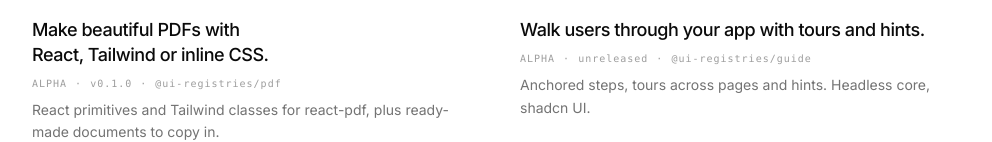
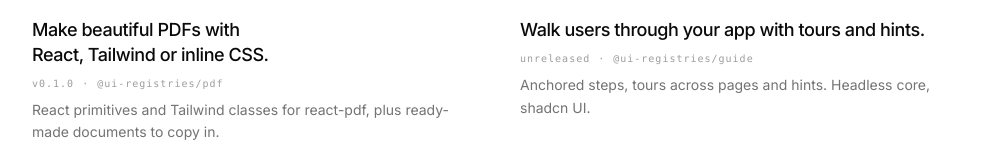
Before and after one commit to QuentinFrc/ui-registry.com, a Next.js app in the folder apps/web/: page / in a window 1280 px wide. Shown: the part 615-757 px from the top of the page, without its empty margins (140-1132 px from the left). Built offline with nearby package versions, Linux system fonts and the light colour scheme.

Commit message:
Home: drop the status from pattern cards

```diff
--- a/apps/web/src/components/patterns/pattern-card.tsx
+++ b/apps/web/src/components/patterns/pattern-card.tsx
@@ -45,8 +45,6 @@ export function PatternCard({ pattern }: PatternCardProps) {
             </Link>
           </h2>
           <p className="flex flex-wrap items-center gap-x-2 font-mono text-[10px] text-muted-foreground/70 tracking-widest">
-            <span className="uppercase">{pattern.status}</span>
-            <span aria-hidden="true">·</span>
             <span>
               {pattern.version ? `v${pattern.version}` : "unreleased"}
             </span>
```
